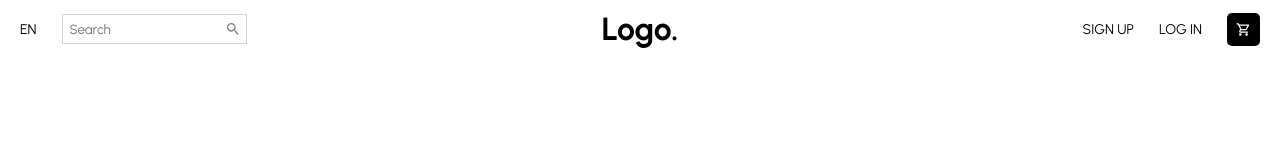
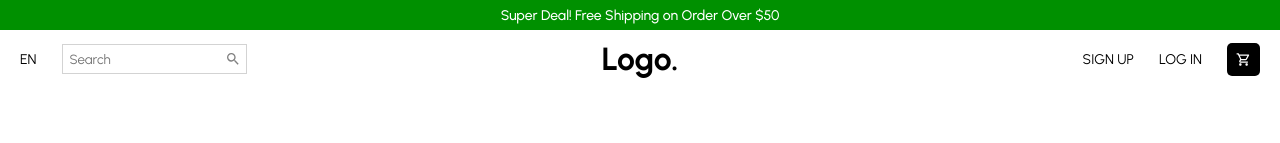
Before and after one commit to Sedulla/react-ecommerce-app, a React (Create React App) app in the folder client/: page /product/1 in a window 1280 px wide. Shown: the top 143 px of the page. Built offline with nearby package versions, Linux system fonts and the light colour scheme; no server answers.

Commit message:
chore: change announcement order on pages

```diff
--- a/client/src/views/Cart.js
+++ b/client/src/views/Cart.js
@@ -174,8 +174,8 @@ export const Cart = () => {
   return (
     <>
       <Container>
+        <Announcement />
         <Nav />
-        <Announcement />
         <Wrapper>
           <Title>YOUR BAG</Title>
           <Top>
--- a/client/src/views/ProductList.js
+++ b/client/src/views/ProductList.js
@@ -58,8 +58,8 @@ export const ProductList = () => {
   return (
     <>
       <Container>
+        <Announcement />
         <Nav />
-        <Announcement />
         <Title>{cat}'s</Title>
         <FilterContainer>
           <Filter>
--- a/client/src/views/SingleProduct.js
+++ b/client/src/views/SingleProduct.js
@@ -10,6 +10,7 @@ import styled from 'styled-components';
 import { mobile } from '../utils/responsive';
 import { useDispatch } from 'react-redux';
 import { addProduct } from '../redux/cartSlice';
+import { Announcement } from '../components/Announcement';
 
 const Container = styled.div``;
 
@@ -177,6 +178,7 @@ export const SingleProduct = () => {
 
   return (
     <Container>
+      <Announcement />
       <Nav />
       <Wrapper>
         <ImgContainer>
```
